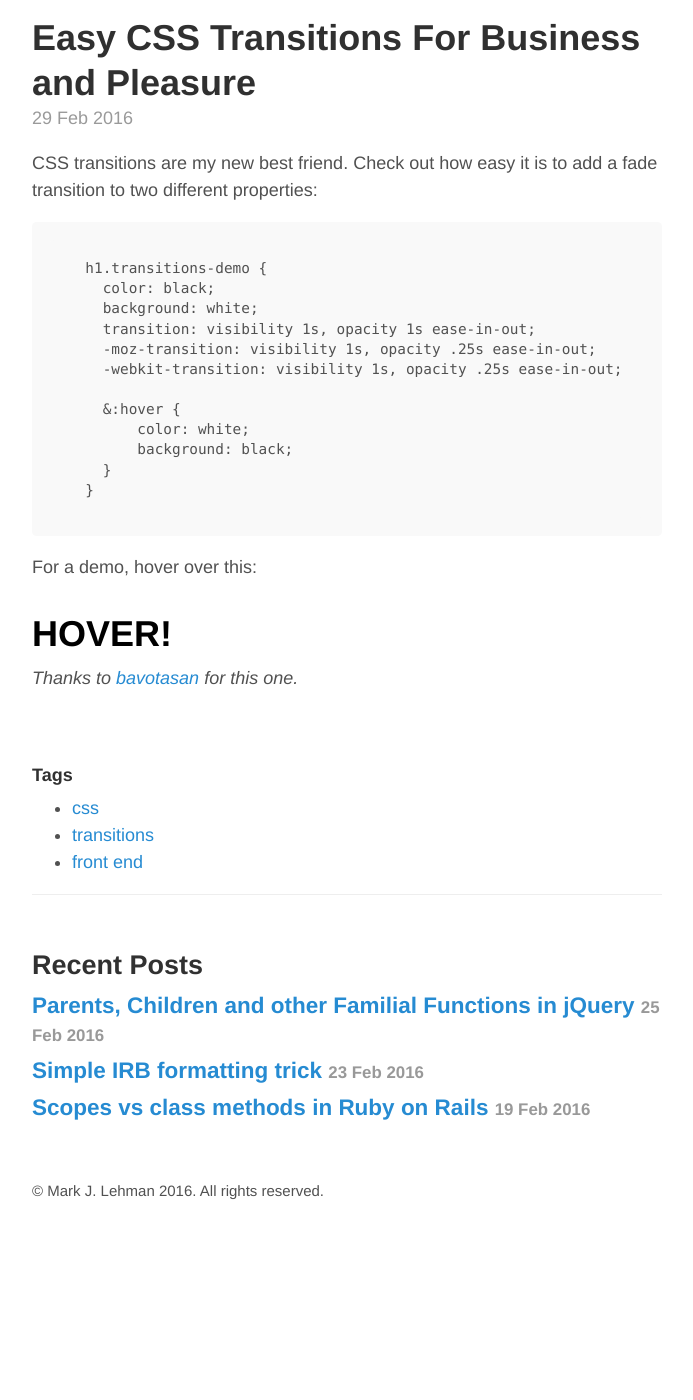
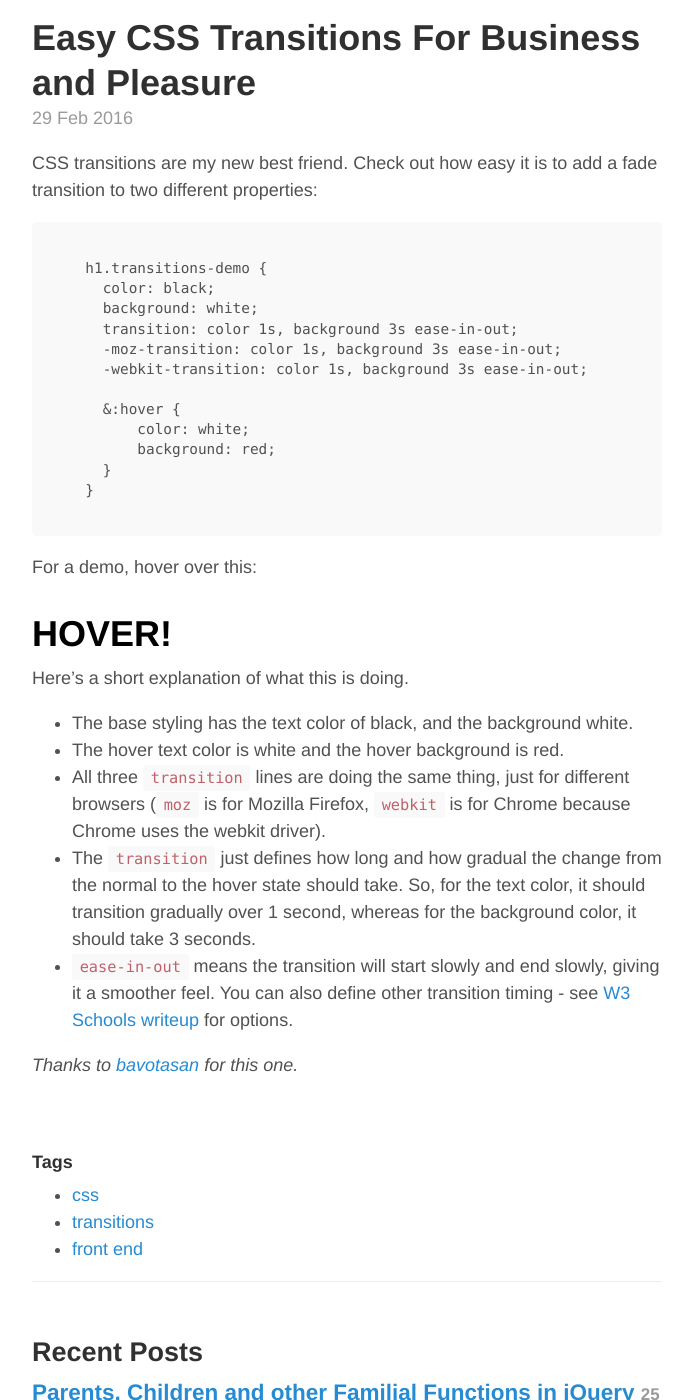
Before and after one commit to supremebeing7/spaghetti-refactory, a Jekyll site: the page built from _posts/2016-02-29-easy-css-transitions.md, in a window 1280 px wide and 1400 px high, scrolled down 405 px. Shown: the whole window, without its empty margins (293-986 px from the left). Built offline with Jekyll 4.4.1, drawn with Linux system fonts in a browser that asks for light colours; nearby versions of some CDN libraries; comment, search, counter and statistics services are not loaded; before the commit the page ends 1645 px from its top, so only the background shows below that.

Commit message:
Add CSS explanation

```diff
--- a/_posts/2016-02-29-easy-css-transitions.md
+++ b/_posts/2016-02-29-easy-css-transitions.md
@@ -14,13 +14,13 @@ CSS transitions are my new best friend. Check out how easy it is to add a fade t
       h1.transitions-demo {
         color: black;
         background: white;
-        transition: visibility 1s, opacity 1s ease-in-out;
-        -moz-transition: visibility 1s, opacity .25s ease-in-out;
-        -webkit-transition: visibility 1s, opacity .25s ease-in-out;
+        transition: color 1s, background 3s ease-in-out;
+        -moz-transition: color 1s, background 3s ease-in-out;
+        -webkit-transition: color 1s, background 3s ease-in-out;
 
         &:hover {
             color: white;
-            background: black;
+            background: red;
         }
       }
 
@@ -28,4 +28,11 @@ For a demo, hover over this:
 
 <h1 class="transitions-demo">HOVER!</h1>
 
+Here's a short explanation of what this is doing.
+* The base styling has the text color of black, and the background white.
+* The hover text color is white and the hover background is red.
+* All three `transition` lines are doing the same thing, just for different browsers (`moz` is for Mozilla Firefox, `webkit` is for Chrome because Chrome uses the webkit driver).
+* The `transition` just defines how long and how gradual the change from the normal to the hover state should take. So, for the text color, it should transition gradually over 1 second, whereas for the background color, it should take 3 seconds.
+* `ease-in-out` means the transition will start slowly and end slowly, giving it a smoother feel. You can also define other transition timing - see [W3 Schools writeup](http://www.w3schools.com/cssref/css3_pr_transition-timing-function.asp) for options.
+
 _Thanks to [bavotasan](http://bavotasan.com/2011/a-simple-fade-with-css3/) for this one._
```
